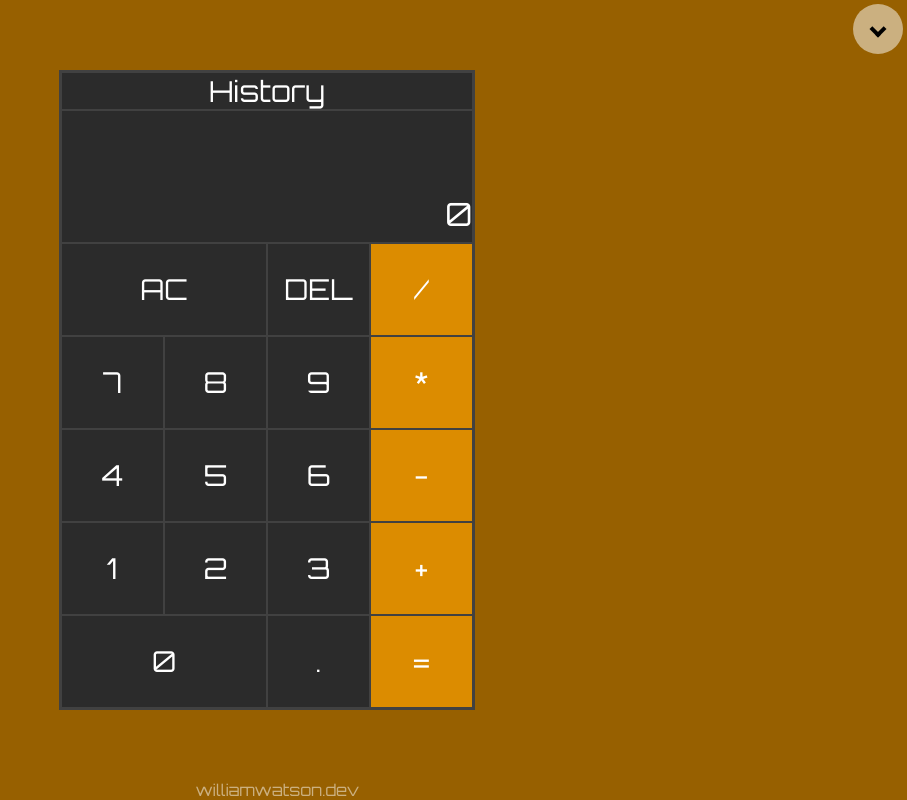
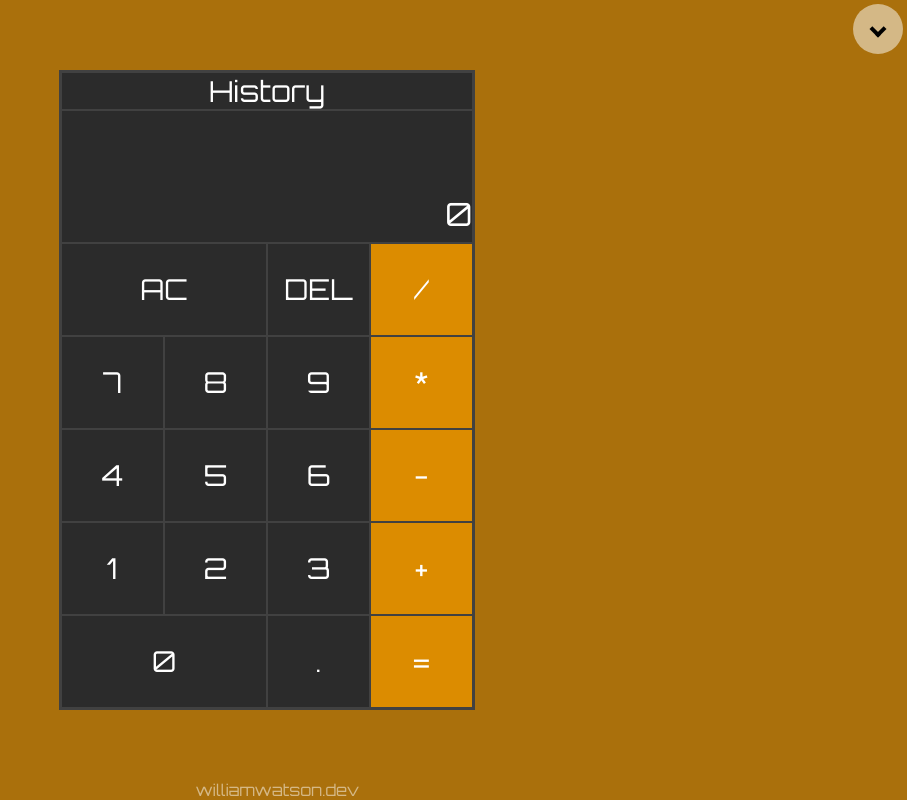
Before and after one commit to willswats/react-calculator, a React (Create React App) app: page / in a window 1280 px wide. Shown: the whole page, without its empty margins (373-1280 px from the left). Built offline with nearby package versions, Linux system fonts and the light colour scheme; some icons are missing.

Commit message:
Change background

```diff
--- a/src/index.css
+++ b/src/index.css
@@ -13,5 +13,5 @@
 html,
 body {
   color: #fff;
-  background-color: #976000;
+  background-color: #aa700c;
 }
```
